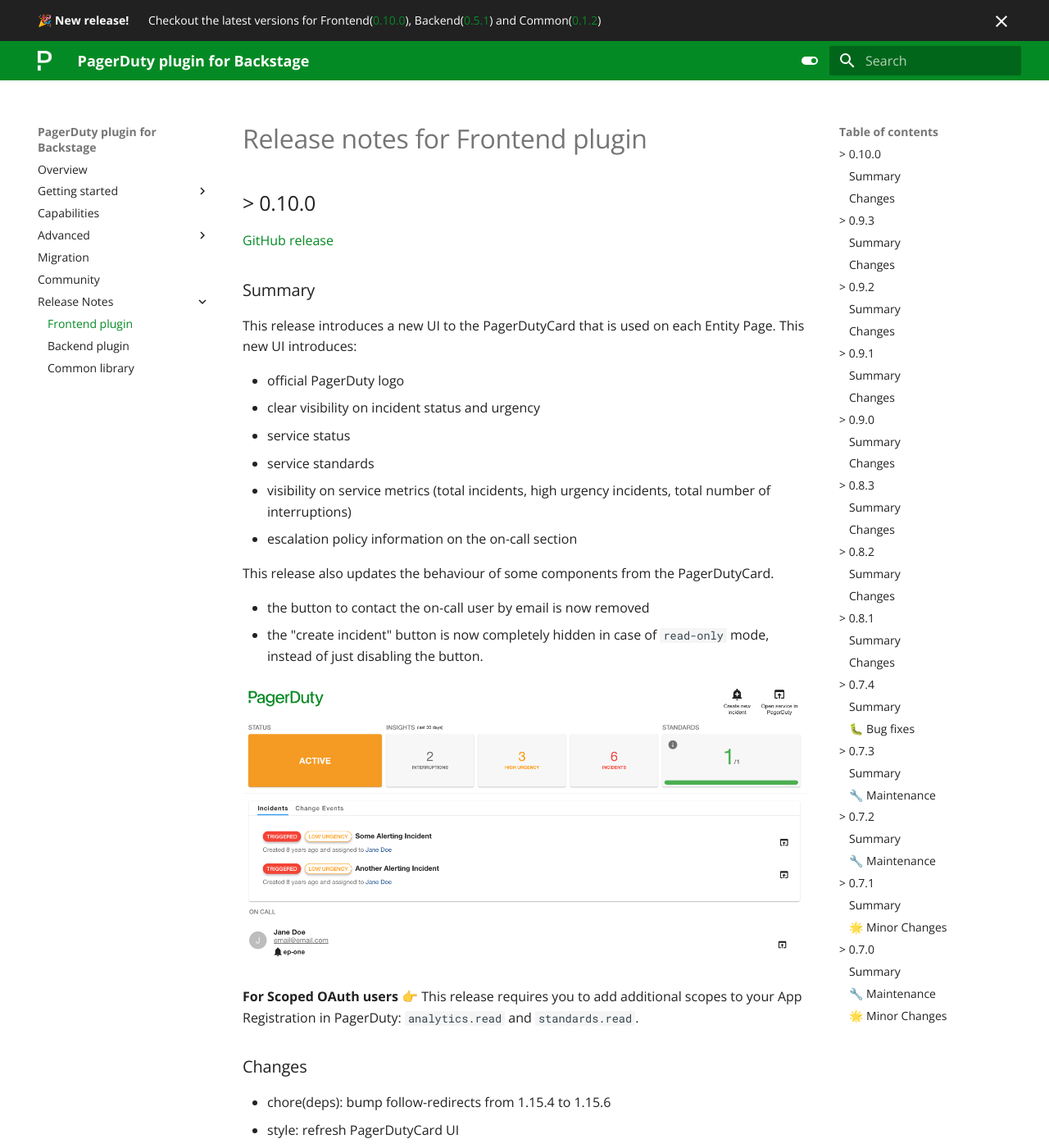
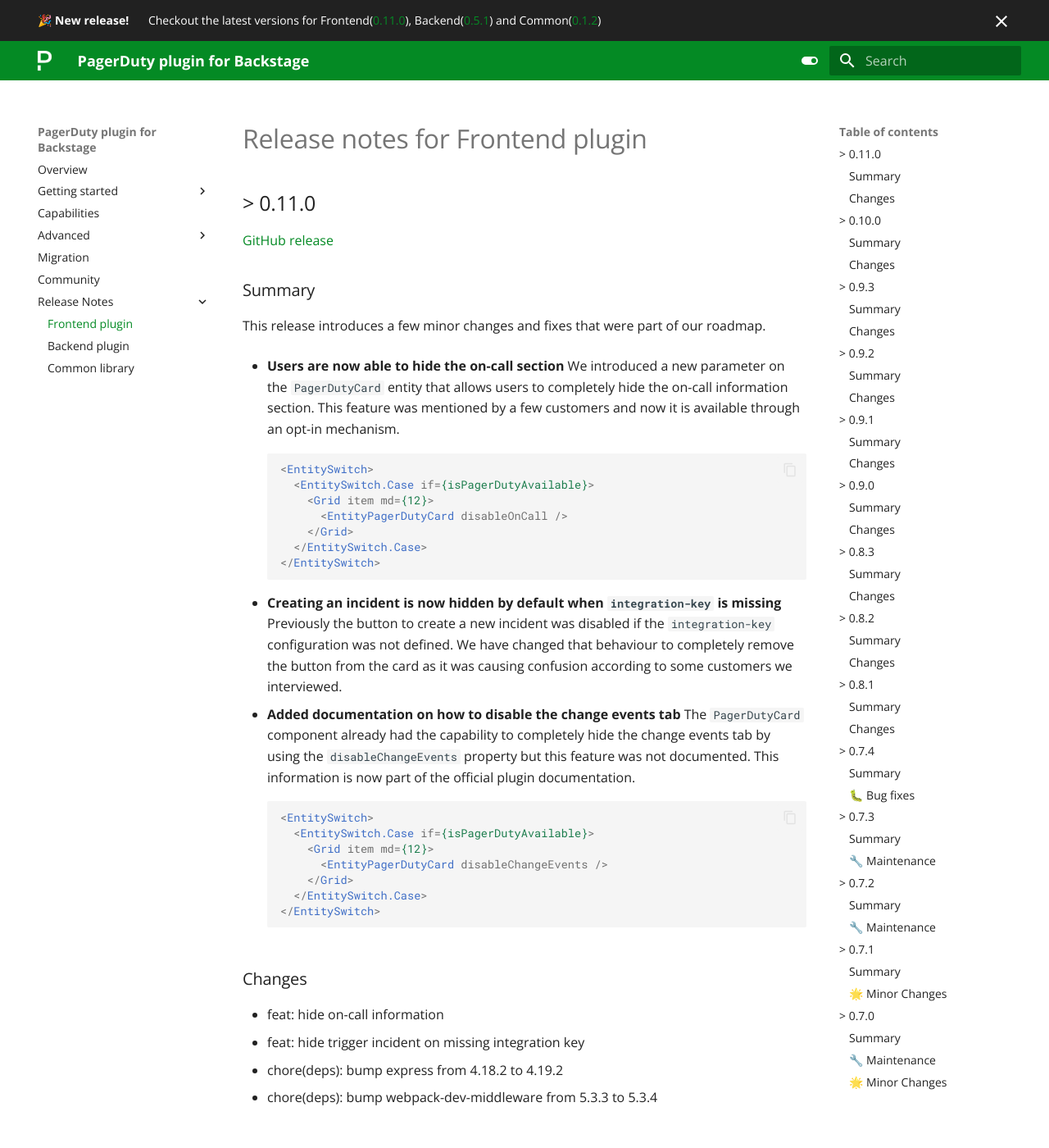
Before and after one commit to PagerDuty/backstage-plugin-docs, an MkDocs documentation site: the page built from docs/release-notes/frontend.md, in a window 1280 px wide and 1400 px high. Shown: the whole window at 82% size. Built offline with MkDocs 1.6.1 and Material for MkDocs 9.7.7, drawn with Linux system fonts in a browser that asks for light colours.

Commit message:
release frontend version 0.11.0
Signed-off-by: Tiago Barbosa <tbarbos@hotmail.com>

````diff
--- a/docs/release-notes/frontend.md
+++ b/docs/release-notes/frontend.md
@@ -1,4 +1,48 @@
 # Release notes for Frontend plugin
+
+## > 0.11.0
+
+[GitHub release](https://github.com/PagerDuty/backstage-plugin/releases/tag/0.11.0)
+
+### Summary
+
+This release introduces a few minor changes and fixes that were part of our roadmap.
+
+- **Users are now able to hide the on-call section**
+We introduced a new parameter on the `PagerDutyCard` entity that allows users to completely hide the on-call information section. This feature was mentioned by a few customers and now it is available through an opt-in mechanism.
+
+    ```html
+    <EntitySwitch>
+      <EntitySwitch.Case if={isPagerDutyAvailable}>
+        <Grid item md={12}>
+          <EntityPagerDutyCard disableOnCall />
+        </Grid>
+      </EntitySwitch.Case>
+    </EntitySwitch>
+    ```
+
+- **Creating an incident is now hidden by default when `integration-key` is missing**
+Previously the button to create a new incident was disabled if the `integration-key` configuration was not defined. We have changed that behaviour to completely remove the button from the card as it was causing confusion according to some customers we interviewed.
+
+- **Added documentation on how to disable the change events tab**
+The `PagerDutyCard` component already had the capability to completely hide the change events tab by using the `disableChangeEvents` property but this feature was not documented. This information is now part of the official plugin documentation.
+
+    ```html
+    <EntitySwitch>
+      <EntitySwitch.Case if={isPagerDutyAvailable}>
+        <Grid item md={12}>
+          <EntityPagerDutyCard disableChangeEvents />
+        </Grid>
+      </EntitySwitch.Case>
+    </EntitySwitch>
+    ```
+
+### Changes
+
+- feat: hide on-call information
+- feat: hide trigger incident on missing integration key
+- chore(deps): bump express from 4.18.2 to 4.19.2
+- chore(deps): bump webpack-dev-middleware from 5.3.3 to 5.3.4
 
 ## > 0.10.0
 
--- a/mkdocs.yml
+++ b/mkdocs.yml
@@ -73,10 +73,11 @@
   - Advanced:
     - Configure REST API url: advanced/configure-api-url.md
     - Configure Events url: advanced/configure-events-url.md
+    - Create an homepage component: advanced/homepage-component.md
+    - Create PagerDuty service with Software Templates: advanced/create-service-software-template.md
     - Enable read-only mode: advanced/enable-read-only-mode.md
     - Hide change events: advanced/hide-change-events.md
-    - Create an homepage component: advanced/homepage-component.md
-    - Create PagerDuty service with Software Templates: advanced/create-service-software-template.md
+    - Hide on-call: advanced/hide-oncall.md
   - Migration: migration.md
   - Community: community.md
   - Release Notes:
--- a/overrides/main.html
+++ b/overrides/main.html
@@ -3,7 +3,7 @@
 {% block announce %}
 <div>
     <p>
-        <strong>🎉 New release!</strong> <span style="margin-left: 20px;"> Checkout the latest versions for Frontend(<a href="/release-notes/frontend/#0100">0.10.0</a>), Backend(<a href="/release-notes/backend/#051">0.5.1</a>) and Common(<a href="/release-notes/common/#012">0.1.2</a>) </span>
+        <strong>🎉 New release!</strong> <span style="margin-left: 20px;"> Checkout the latest versions for Frontend(<a href="/release-notes/frontend/#0110">0.11.0</a>), Backend(<a href="/release-notes/backend/#051">0.5.1</a>) and Common(<a href="/release-notes/common/#012">0.1.2</a>) </span>
     </p>
 </div>
 {% endblock %}
````
Also changed, not shown: docs/advanced/hide-oncall.md (added, +15 -0 lines), docs/getting-started/backstage.md (+4 -1 lines), docs/images/oncall-disabled.png (added).
